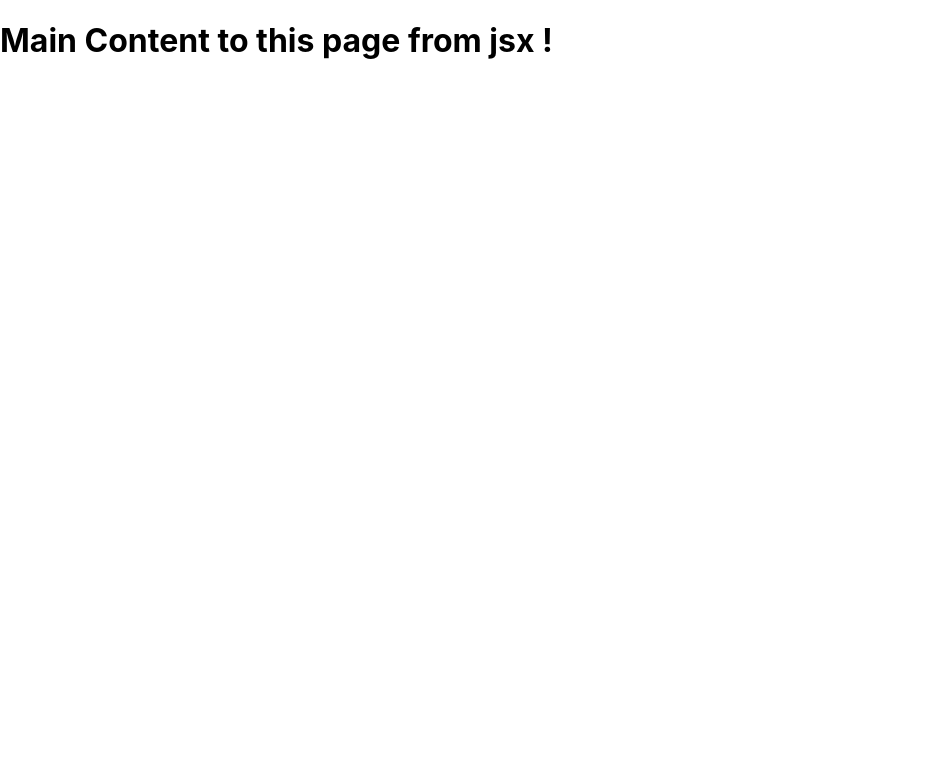
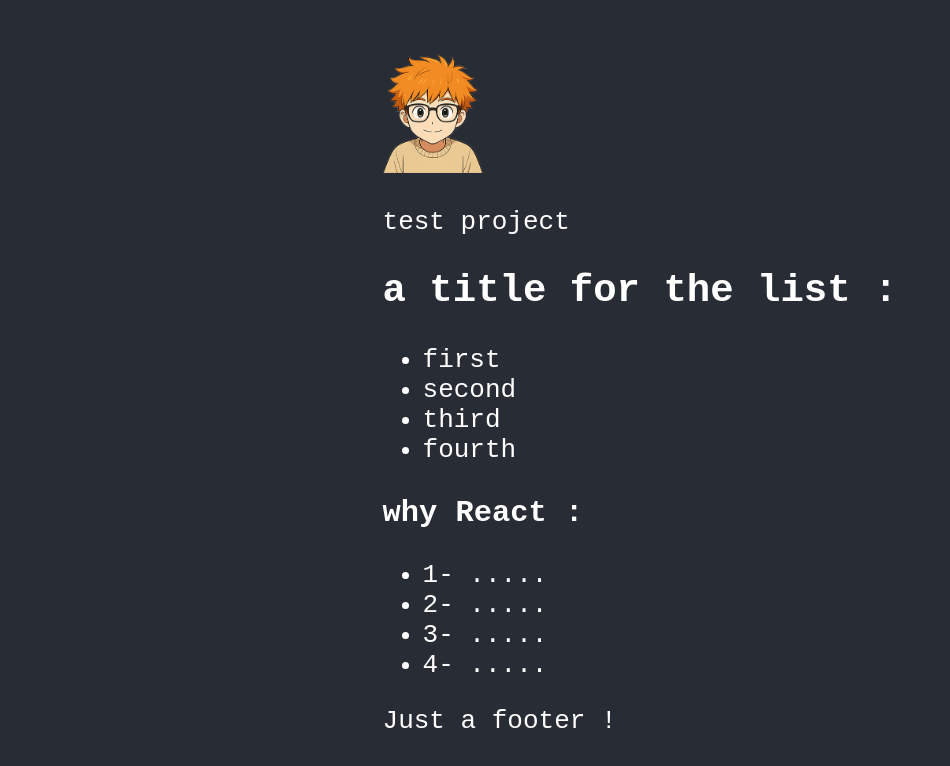
Before and after one commit to walid-amjahdi/Learning-React-, a React (Create React App) app: page / in a window 1280 px wide. Shown: the top 766 px of the page, without its empty margins (0-950 px from the left). Built offline with nearby package versions, Linux system fonts and the light colour scheme.

Commit message:
1:50 from 15:40

```diff
--- a/src/App.css
+++ b/src/App.css
@@ -1,19 +1,6 @@
-.App {
-  text-align: center;
-}
 
-.App-logo {
-  height: 40vmin;
-  pointer-events: none;
-}
 
-@media (prefers-reduced-motion: no-preference) {
-  .App-logo {
-    animation: App-logo-spin infinite 20s linear;
-  }
-}
-
-.App-header {
+body {
   background-color: #282c34;
   min-height: 100vh;
   display: flex;
@@ -22,17 +9,5 @@
   justify-content: center;
   font-size: calc(10px + 2vmin);
   color: white;
+  font-family: 'Courier New', Courier, monospace;
 }
-
-.App-link {
-  color: #61dafb;
-}
-
-@keyframes App-logo-spin {
-  from {
-    transform: rotate(0deg);
-  }
-  to {
-    transform: rotate(360deg);
-  }
-}
--- a/src/App.js
+++ b/src/App.js
@@ -1,9 +1,17 @@
 import './App.css';
 import { Main } from './Components/Main';
+import { Logo } from './Components/Logo';
+import { Page } from './Components/Page';
+import { Footer } from './Components/Footer';
 
 function App() {
   return (
-    <Main />
+    <>
+      <Logo />
+      <Main />
+      <Page />
+      <Footer />
+    </>
   );
 }
 
--- /dev/null
+++ b/src/Components/Footer.jsx
@@ -0,0 +1,8 @@
+export function Footer()
+{
+    return (
+        <>
+            <p>Just a footer !</p>
+        </>
+    )
+}
--- /dev/null
+++ b/src/Components/Logo.jsx
@@ -0,0 +1,10 @@
+import leo from '../Imgs/leo.png'
+export function Logo()
+{
+    return (
+        <>
+        <img src={leo} width={100} alt='' />
+        <p>test project </p>
+        </>
+    )
+}
--- a/src/Components/Main.jsx
+++ b/src/Components/Main.jsx
@@ -1,6 +1,14 @@
 export function Main()
 {
     return (
-        <h1>Main Content to this page from jsx !</h1>
+        <>
+        <h2>a title for the list :</h2>
+        <ul>
+            <li>first</li>
+            <li>second</li>
+            <li>third</li>
+            <li>fourth</li>
+        </ul>
+        </>
     )
 }
--- /dev/null
+++ b/src/Components/Page.jsx
@@ -0,0 +1,14 @@
+export function Page()
+{
+    return (
+        <>
+            <h3>why React :</h3>
+            <ul>
+                <li>1- .....</li>
+                <li>2- .....</li>
+                <li>3- .....</li>
+                <li>4- .....</li>
+            </ul>
+        </>
+    )
+}
--- a/src/index.js
+++ b/src/index.js
@@ -1,17 +1,11 @@
-import React from 'react';
-import ReactDOM from 'react-dom/client';
-import './index.css';
-import App from './App';
-import reportWebVitals from './reportWebVitals';
+import ReactDom from 'react-dom/client';
+import App from './App.js'
 
-const root = ReactDOM.createRoot(document.getElementById('root'));
+
+
+const root = ReactDom.createRoot(document.getElementById('root'));
 root.render(
-  <React.StrictMode>
+  <>
     <App />
-  </React.StrictMode>
-);
-
-// If you want to start measuring performance in your app, pass a function
-// to log results (for example: reportWebVitals(console.log))
-// or send to an analytics endpoint. Learn more: https://bit.ly/CRA-vitals
-reportWebVitals();
+  </>
+)
```
Also changed, not shown: src/Imgs/leo.png (added).
